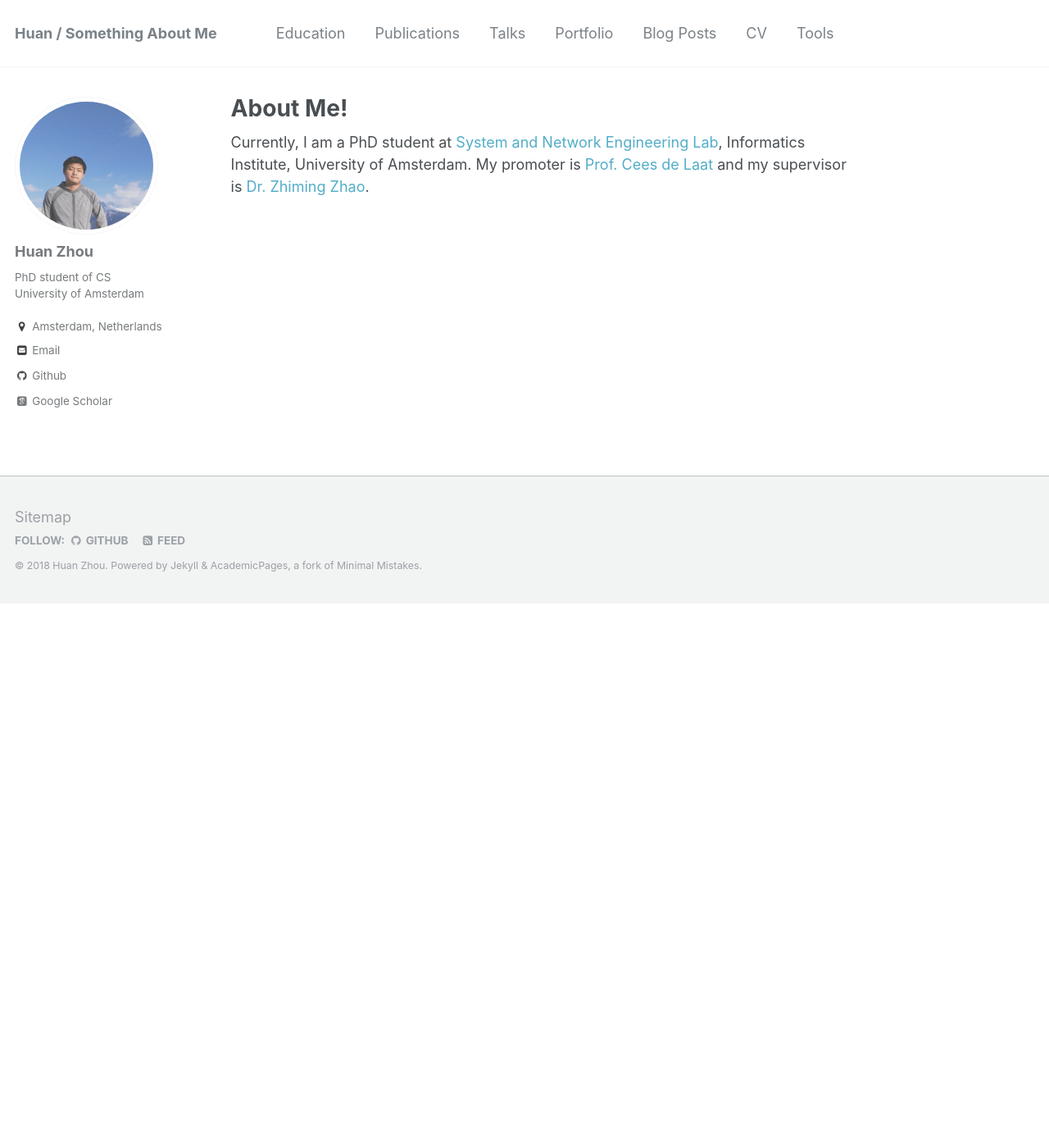
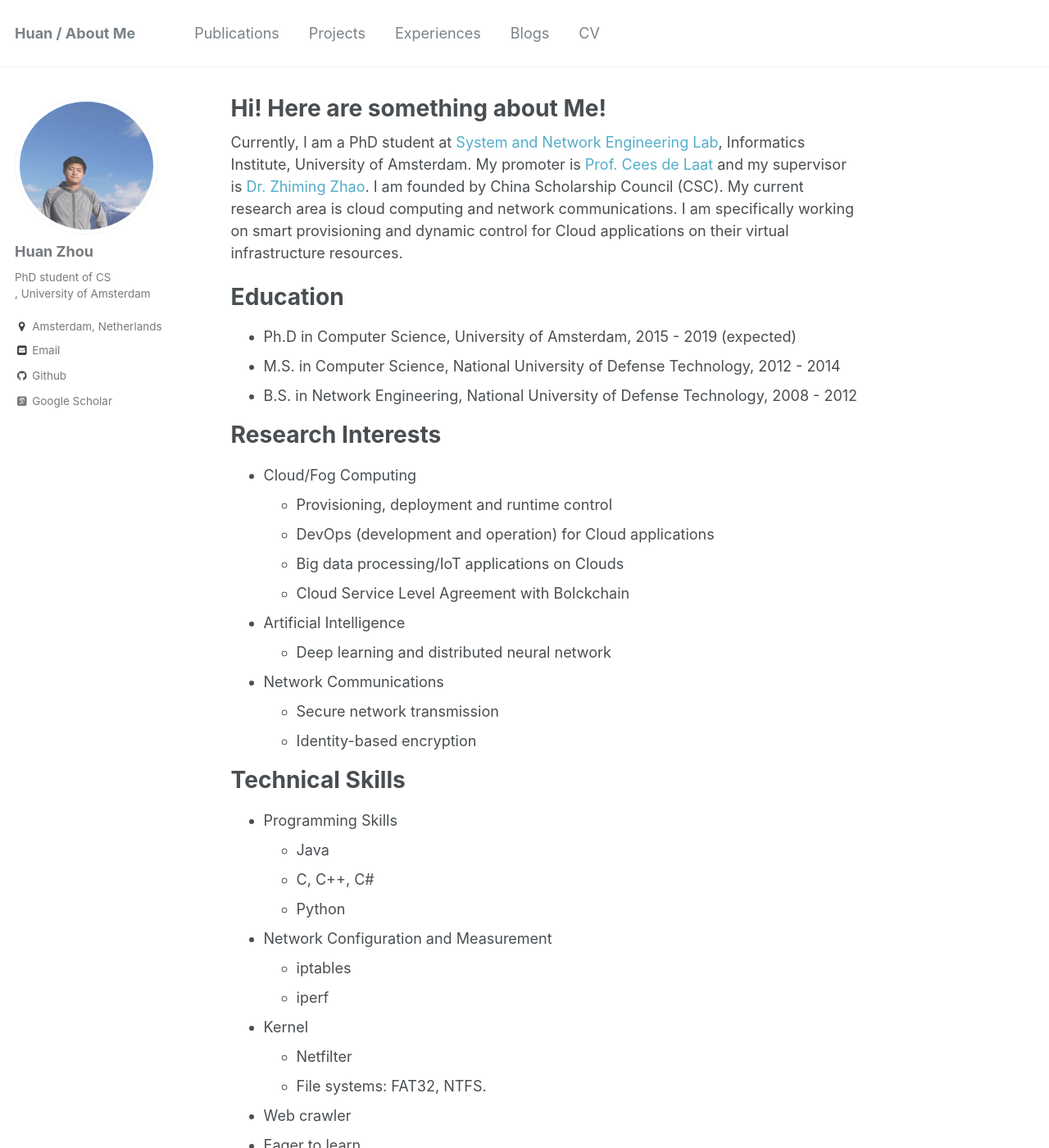
Before and after one commit to zh9314/zh9314.github.io, a Jekyll site: the page built from _pages/about.md, in a window 1280 px wide and 1400 px high. Shown: the whole window at 82% size. Built offline with Jekyll 4.4.1, drawn with Linux system fonts in a browser that asks for light colours; some web fonts are replaced; some of the changed text lies outside the part shown.

Commit message:
update about me

```diff
--- a/_config.yml
+++ b/_config.yml
@@ -7,7 +7,7 @@
 
 # Site Settings
 locale                   : "en-US"
-title                    : "Huan / Something About Me"
+title                    : "Huan / About Me"
 title_separator          : "-"
 name                     : &name "Huan Zhou"
 description              : &description "PhD student of CS<br />University of Amsterdam"
@@ -80,7 +80,7 @@ analytics:
 author:
   name             : "Huan Zhou"
   avatar           : "profile.JPG"
-  bio              : "PhD student of CS<br />University of Amsterdam"
+  bio              : "PhD student of CS<br />, University of Amsterdam"
   location         : "Amsterdam, Netherlands"
   employer         :
   googlescholar    : "https://scholar.google.nl/citations?user=MPCBlq4AAAAJ&hl=en"
--- a/_data/navigation.yml
+++ b/_data/navigation.yml
@@ -1,22 +1,23 @@
 # main links links
 main:
-  - title: "Education"
-    url: /education/
 
   - title: "Publications"
     url: /publications/
 
-  - title: "Talks"
-    url: /talks/
+  - title: "Projects"
+    url: /projects/
 
-  - title: "Portfolio"
-    url: /portfolio/
+  - title: "Experiences"
+    url: /experiences/
 
-  - title: "Blog Posts"
+  #- title: "Talks"
+    #url: /talks/
+
+  #- title: "Portfolio"
+    #url: /portfolio/
+
+  - title: "Blogs"
     url: /year-archive/
 
   - title: "CV"
     url: /cv/
-
-  - title: "Tools"
-    url: /markdown/
--- a/_includes/footer.html
+++ b/_includes/footer.html
@@ -21,4 +21,4 @@
   </ul>
 </div>
 
-<div class="page__footer-copyright">&copy; {{ site.time | date: '%Y' }} {{ site.name | default: site.title }}. {{ site.data.ui-text[site.locale].powered_by | default: "Powered by" }} <a href="http://jekyllrb.com" rel="nofollow">Jekyll</a> &amp; <a href="https://github.com/academicpages/academicpages.github.io">AcademicPages</a>, a fork of <a href="https://mademistakes.com/work/minimal-mistakes-jekyll-theme/" rel="nofollow">Minimal Mistakes</a>.</div>
+<div class="page__footer-copyright">&copy; {{ site.time | date: '%Y' }} {{ site.name | default: site.title }}.</div>
--- a/_pages/about.md
+++ b/_pages/about.md
@@ -1,6 +1,6 @@
 ---
 permalink: /
-title: "About Me!"
+title: "Hi! Here are something about Me!"
 excerpt: "About me"
 author_profile: true
 redirect_from:
@@ -8,4 +8,42 @@ redirect_from:
   - /about.html
 ---
 
-Currently, I am a PhD student at [System and Network Engineering Lab](https://ivi.fnwi.uva.nl/sne/), Informatics Institute, University of Amsterdam. My promoter is [Prof. Cees de Laat](http://delaat.net/) and my supervisor is [Dr. Zhiming Zhao](https://staff.fnwi.uva.nl/z.zhao/).
+Currently, I am a PhD student at [System and Network Engineering Lab](https://ivi.fnwi.uva.nl/sne/), Informatics Institute, University of Amsterdam. My promoter is [Prof. Cees de Laat](http://delaat.net/) and my supervisor is [Dr. Zhiming Zhao](https://staff.fnwi.uva.nl/z.zhao/). I am founded by China Scholarship Council (CSC). My current research area is cloud computing and network communications. I am specifically working on smart provisioning and dynamic control for Cloud applications on their virtual infrastructure resources.
+
+
+Education
+======
+* Ph.D in Computer Science, University of Amsterdam, 2015 - 2019 (expected)
+* M.S. in Computer Science, National University of Defense Technology, 2012 - 2014
+* B.S. in Network Engineering, National University of Defense Technology, 2008 - 2012
+
+
+Research Interests
+======
+* Cloud/Fog Computing
+	* Provisioning, deployment and runtime control
+	* DevOps (development and operation) for Cloud applications
+	* Big data processing/IoT applications on Clouds
+	* Cloud Service Level Agreement with Bolckchain
+* Artificial Intelligence
+	* Deep learning and distributed neural network
+* Network Communications
+	* Secure network transmission
+	* Identity-based encryption
+
+
+
+Technical Skills
+======
+* Programming Skills
+	* Java
+	* C, C++, C#
+	* Python
+* Network Configuration and Measurement
+	* iptables
+	* iperf
+* Kernel
+	* Netfilter
+	* File systems: FAT32, NTFS.
+* Web crawler
+* Eager to learn
```
